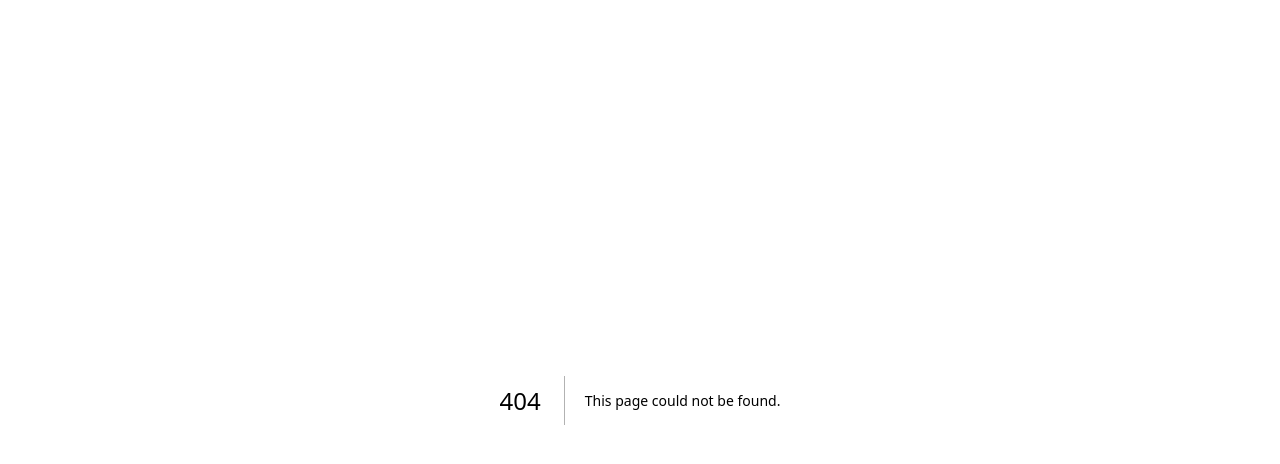
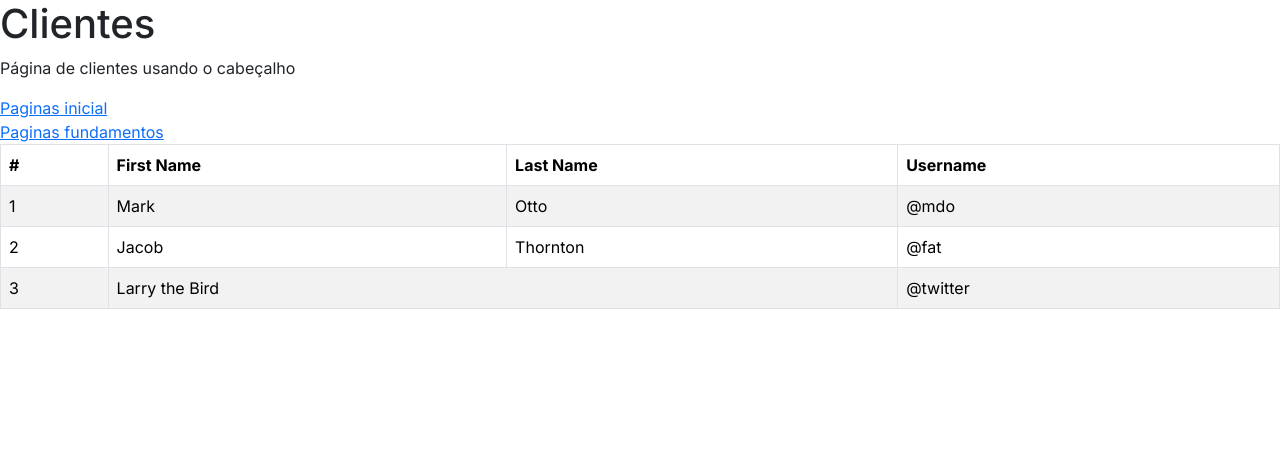
Before and after one commit to pedru44/fundamentos-react, a Next.js app: page /clientes in a window 1280 px wide. Before the commit this address had no page. Shown: the top 464 px of the page. Built offline with nearby package versions, Linux system fonts and the light colour scheme.

Commit message:
atuaçiado

```diff
--- /dev/null
+++ b/src/app/clientes/page.js
@@ -0,0 +1,45 @@
+import Link from "next/link";
+import Cabecalho from "../components/Cabecalho";
+import { Table } from "react-bootstrap";
+
+export default function Clientes(props) {
+
+    return (
+      <>
+      <Cabecalho titulo="Clientes" subtitulo="Página de clientes usando o cabeçalho"  />
+
+      <Link href='/'> Paginas inicial</Link> <br/>
+      <Link href='/fundamentos'> Paginas fundamentos</Link>
+
+        <Table striped bordered hover>
+      <thead>
+        <tr>
+          <th>#</th>
+          <th>First Name</th>
+          <th>Last Name</th>
+          <th>Username</th>
+        </tr>
+      </thead>
+      <tbody>
+        <tr>
+          <td>1</td>
+          <td>Mark</td>
+          <td>Otto</td>
+          <td>@mdo</td>
+        </tr>
+        <tr>
+          <td>2</td>
+          <td>Jacob</td>
+          <td>Thornton</td>
+          <td>@fat</td>
+        </tr>
+        <tr>
+          <td>3</td>
+          <td colSpan={2}>Larry the Bird</td>
+          <td>@twitter</td>
+        </tr>
+      </tbody>
+    </Table>
+      </>
+    );
+  }
--- a/src/app/components/Cabecalho.js
+++ b/src/app/components/Cabecalho.js
@@ -1,10 +1,12 @@
-export default function Cabecalho() {
+export default function Cabecalho(props) {
+
+  //const cor = 'text-'  + props.cor
 
     return (
       <>
         <div>
-          <h1>Cabeçalho</h1>
-          <p>Isto é o cabeçaçho da página</p>
+          <h1 className="{text-danger}">{props.titulo}</h1>
+          <p>{props.subtitulo}</p>
         </div>
       </>
     );
--- a/src/app/page.js
+++ b/src/app/page.js
@@ -5,10 +5,14 @@ import Link from "next/link";
 export default function Home() {
   return (
     <main>
+
       <Button variant="outline-primary">Primary</Button>{' '}
-      <Cabecalho />
+
+      <Cabecalho titulo="Página Inicial" subtitulo="Agora vai"/>
+      <Cabecalho titulo="Página Inicial" subtitulo="Sim"/>
 
       <Link href='/fundamentos'> Paginas fundamentos</Link>
+
 
     </main>
   );
```
